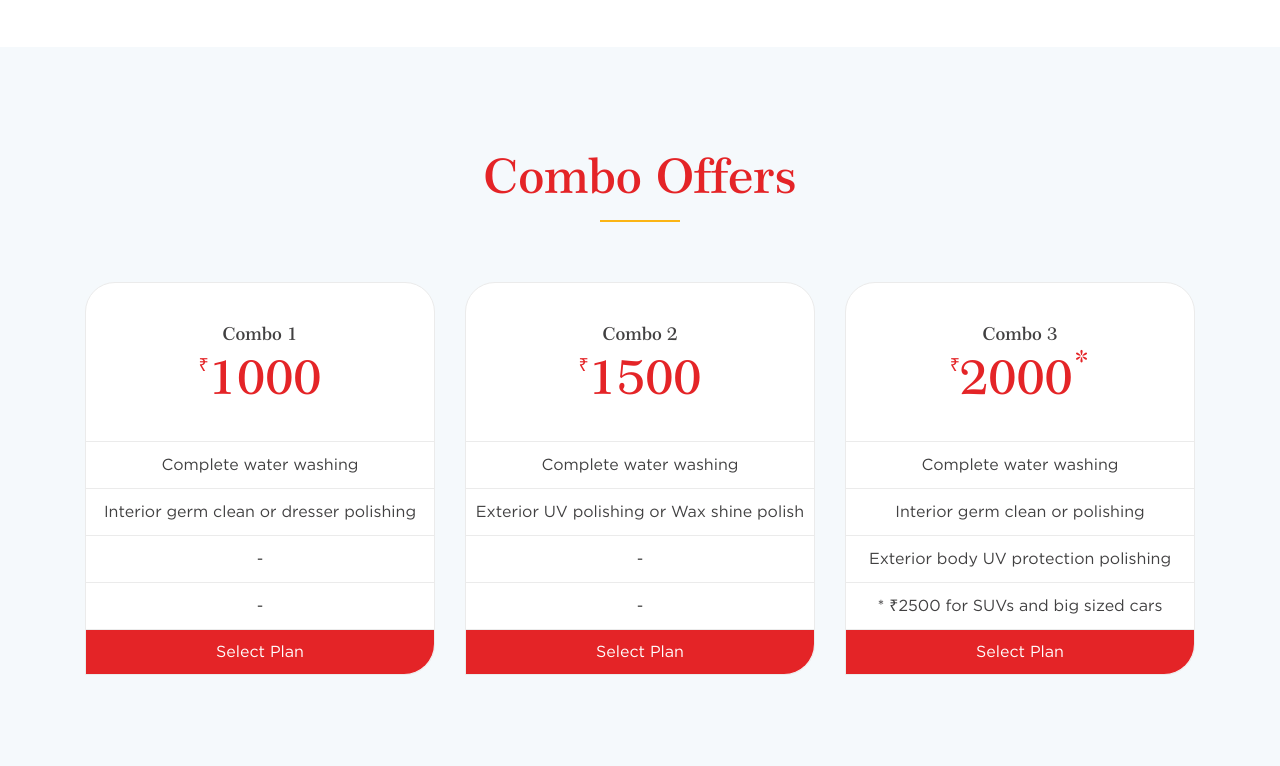
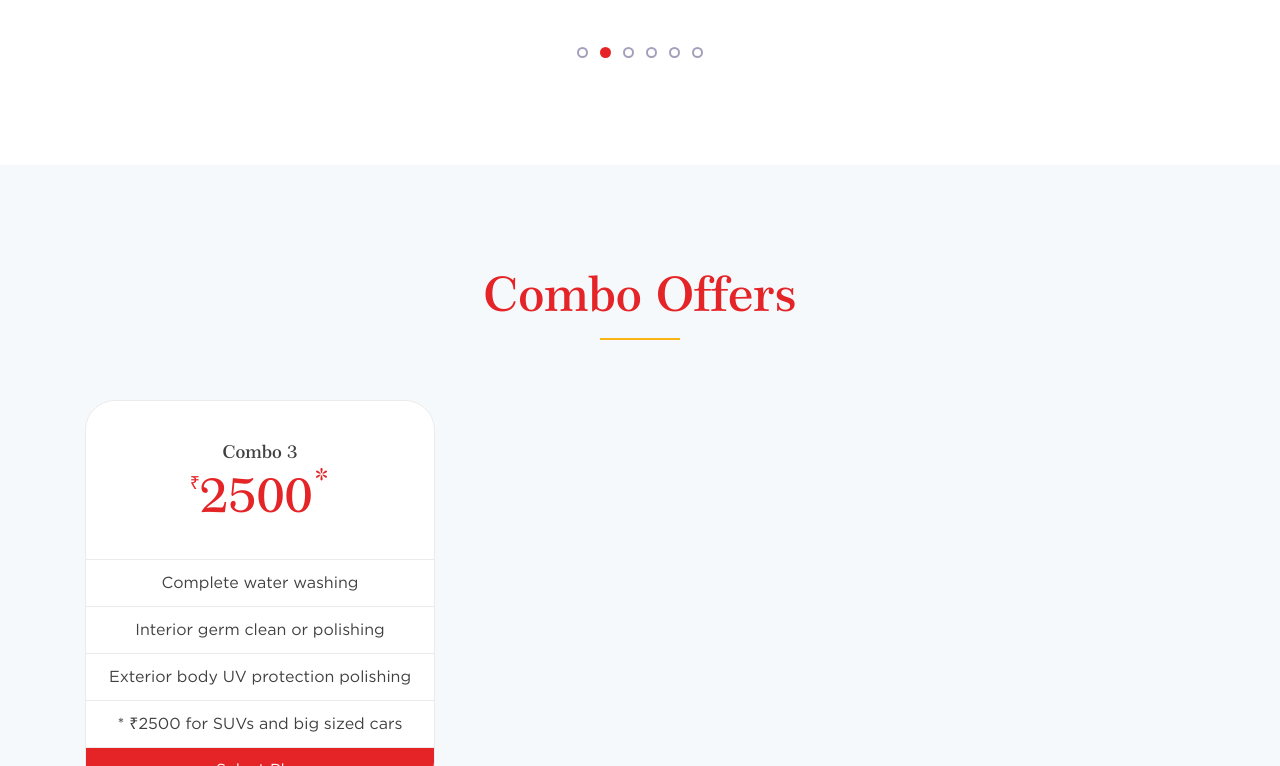
Before and after one commit to glitzzo/glitzzo.github.io, a plain HTML site: page index.html in a window 1280 px wide. Shown: the part 4001-4767 px from the top of the page. Drawn offline with Linux system fonts and the light colour scheme; files whose address does not match are found by name.

Commit message:
Update index.html

```diff
--- a/index.html
+++ b/index.html
@@ -173,14 +173,17 @@
                         <i class="fa fa-tint" aria-hidden="true"></i>
                         <h5>Complete Water Washing</h5>
                         <p>A basic and all round water wash</p>
+                        <img src="img/d.jpeg" class="mt-3">
                     </div>
                 </div>
                 <!-- Single Feature Start -->
                 <div class="col-12 col-sm-6 col-lg-4">
                     <div class="single-feature">
                         <i class="fa fa-tachometer" aria-hidden="true"></i>
-                        <h5>Interior Polishing</h5>
+                        <h5>Interior Germ Cleaning</h5>
                         <p>Includes interior germ clean and polishing</p>
+                         <img src="img/a.jpeg" class="mt-3">
+
                     </div>
                 </div>
                 <!-- Single Feature Start -->
@@ -189,6 +192,7 @@
                         <i class="fa fa-car" aria-hidden="true"></i>
                         <h5>Exterior Polishing</h5>
                         <p>Full exterior body UV protection polishing</p>
+                          <img class="mt-3" src="img/b.jpeg">
                     </div>
                 </div>
                 <!-- Single Feature Start -->
@@ -197,6 +201,7 @@
                         <i class="fa fa-star" aria-hidden="true"></i>
                         <h5>Wind Shield Polishing</h5>
                         <p>Includes front wind shield polishing</p>
+                        <img class="mt-3" src="img/c.jpeg">
                     </div>
                 </div>
                 <!-- Single Feature Start -->
@@ -205,6 +210,7 @@
                         <i class="fa fa-lightbulb-o" aria-hidden="true"></i>
                         <h5>Head Light Polishing</h5>
                         <p>Includes head light clarity polishing</p>
+                         <img class="mt-3" src="img/e.jpeg">
                     </div>
                 </div>
 
@@ -239,7 +245,7 @@
                 <div class="col-12 col-md-4 col-lg-4">
                     <div class="single-cool-fact d-flex justify-content-center wow fadeInUp" data-wow-delay="0.2s">
                         <div class="counter-area">
-                            <h3><span class="counter">90</span></h3>
+                            <h3><span class="counter">180</span></h3>
                         </div>
                         <div class="cool-facts-content">
                             <i class="fa fa-car"></i>
@@ -251,7 +257,7 @@
                 <div class="col-12 col-md-4 col-lg-4">
                     <div class="single-cool-fact d-flex justify-content-center wow fadeInUp" data-wow-delay="0.6s">
                         <div class="counter-area">
-                            <h3><span class="counter">40</span></h3>
+                            <h3><span class="counter">160</span></h3>
                         </div>
                         <div class="cool-facts-content">
                             <i class="fa fa-smile-o"></i>
@@ -263,12 +269,17 @@
                 <div class="col-12 col-md-4 col-lg-4">
                     <div class="single-cool-fact d-flex justify-content-center wow fadeInUp" data-wow-delay="0.8s">
                         <div class="counter-area">
-                            <h3><span class="counter">10</span></h3>
+                            <h3><span class="counter">90</span></h3>
                         </div>
                         <div class="cool-facts-content">
                             <i class="fa fa-home"></i>
                             <p>HOMES<br>VISITED</p>
                         </div>
+                    </div>
+                </div>
+                <div class="col-12 col-md-4 col-lg-4">
+                    <div class="cool-facts-content text-center single-cool-fact d-flex justify-content-center wow fadeInUp" data-wow-delay="0.8s">
+                        <p> Maintaining 100% happy customer satisfaction</p>
                     </div>
                 </div>
             </div>
@@ -338,56 +349,10 @@
                     <div class="single-price-plan text-center">
                         <!-- Package Text  -->
                         <div class="package-plan">
-                            <h5>Combo 1</h5>
-                            <div class="ca-price d-flex justify-content-center">
-                                <span>₹</span>
-                                <h4>1000</h4>
-                            </div>
-                        </div>
-                        <div class="package-description">
-                            <p>Complete water washing</p>
-                            <p>Interior germ clean or dresser polishing</p>
-                            <p>-</p>
-                            <p>-</p>
-                        </div>
-                        <!-- Plan Button  -->
-                        <div class="plan-button">
-                            <a id="target" >Select Plan</a>
-                        </div>
-                    </div>
-                </div>
-                <div class="col-12 col-md-6 col-lg-4">
-                    <!-- Package Price  -->
-                    <div class="single-price-plan text-center">
-                        <!-- Package Text  -->
-                        <div class="package-plan">
-                            <h5>Combo 2</h5>
-                            <div class="ca-price d-flex justify-content-center">
-                                <span>₹</span>
-                                <h4>1500</h4>
-                            </div>
-                        </div>
-                        <div class="package-description">
-                            <p>Complete water washing</p>
-                            <p>Exterior UV polishing or Wax shine polish</p>
-                            <p>-</p>
-                            <p>-</p>
-                        </div>
-                        <!-- Plan Button  -->
-                        <div class="plan-button">
-                            <a id="target1" >Select Plan</a>
-                        </div>
-                    </div>
-                </div>
-                <div class="col-12 col-md-6 col-lg-4">
-                    <!-- Package Price  -->
-                    <div class="single-price-plan text-center">
-                        <!-- Package Text  -->
-                        <div class="package-plan">
                             <h5>Combo 3</h5>
                             <div class="ca-price d-flex justify-content-center">
                                 <span>₹</span>
-                                <h4>2000<sup>*</sup></h4>
+                                <h4>2500<sup>*</sup></h4>
                                 </h4>
                             </div>
                         </div>
@@ -445,7 +410,7 @@
 ">Refer and Earn</h5>
                                 <p style="
     color: white;
-">All you you need to do is refer someone from your circle and you will receive ₹ 500 off on your next car wash or detail!</p>
+">Just refer friends and get<b> ₹ 500 </b>cash voucher or <b>discount</b> on next car wash!!!</p>
                             </div>
                         </div>
 
```
